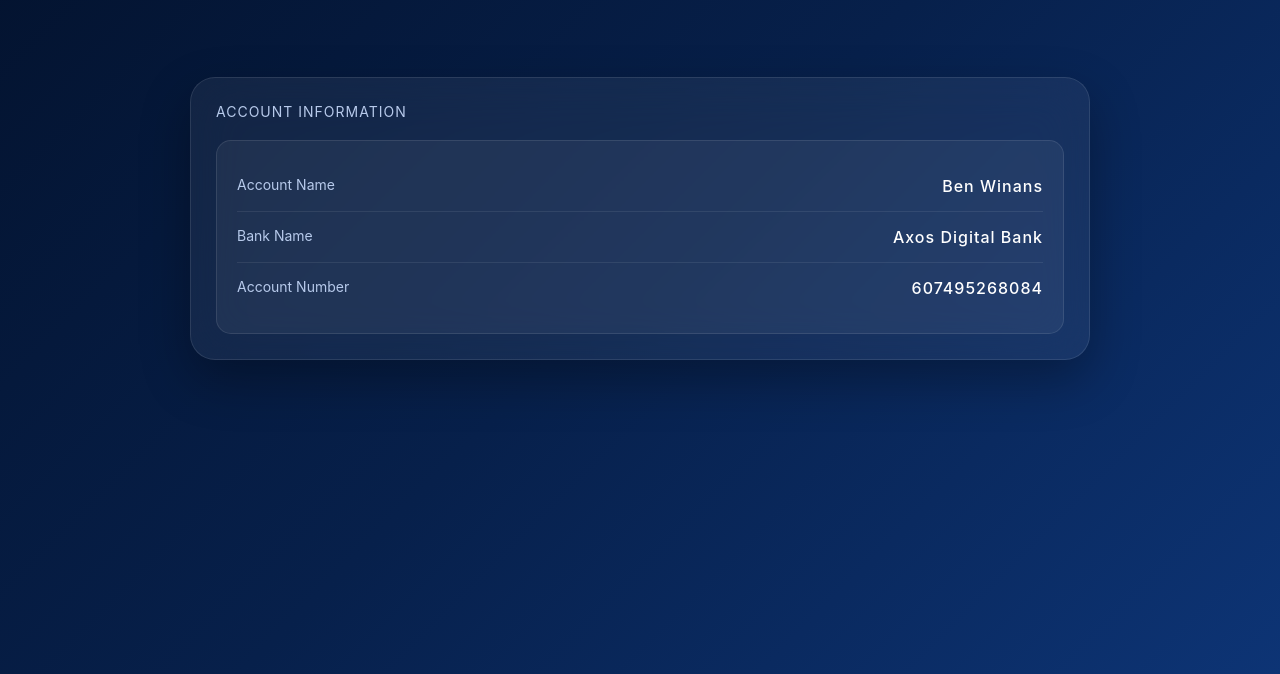
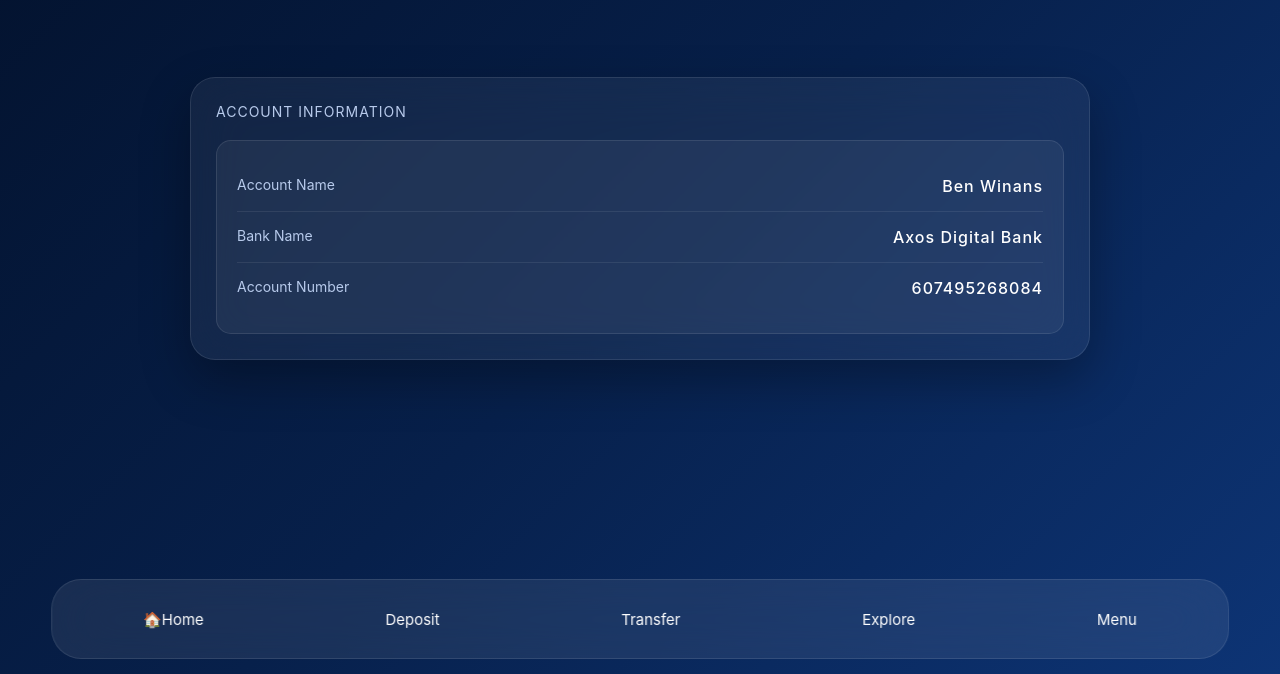
Before and after one commit to mullergle/axos, a plain HTML site: page deposit.html in a window 1280 px wide. Shown: the part 126-800 px from the top of the page. Drawn offline with Linux system fonts and the light colour scheme.

Commit message:
Update deposit.html

```diff
--- a/deposit.html
+++ b/deposit.html
@@ -290,7 +290,49 @@ body::after{
 
 }
 
+/* Bottom Navigation */
 
+.bottom-nav{
+
+position:fixed;
+
+bottom:15px;
+
+left:50%;
+
+transform:translateX(-50%);
+
+width:92%;
+
+height:80px;
+
+background:rgba(255,255,255,.08);
+
+backdrop-filter:blur(30px);
+
+border-radius:30px;
+
+display:flex;
+
+justify-content:space-around;
+
+align-items:center;
+
+border:1px solid rgba(255,255,255,.1);
+
+}
+
+
+
+.bottom-nav a{
+
+color:white;
+
+text-decoration:none;
+
+font-size:15px;
+
+}
 
 </style>
 
@@ -369,7 +411,34 @@ ACCOUNT INFORMATION
 
 </div>
 
+<div class="bottom-nav">
 
+<a href="home.html">
+🏠Home
+</a>
+
+
+<a href="deposit.html">
+Deposit
+</a>
+
+
+<a href="transfer.html">
+Transfer
+</a>
+
+
+<a href="explore.html">
+Explore
+</a>
+
+
+<a href="menu.html">
+Menu
+</a>
+
+
+</div>
 
 </body>
 
```
